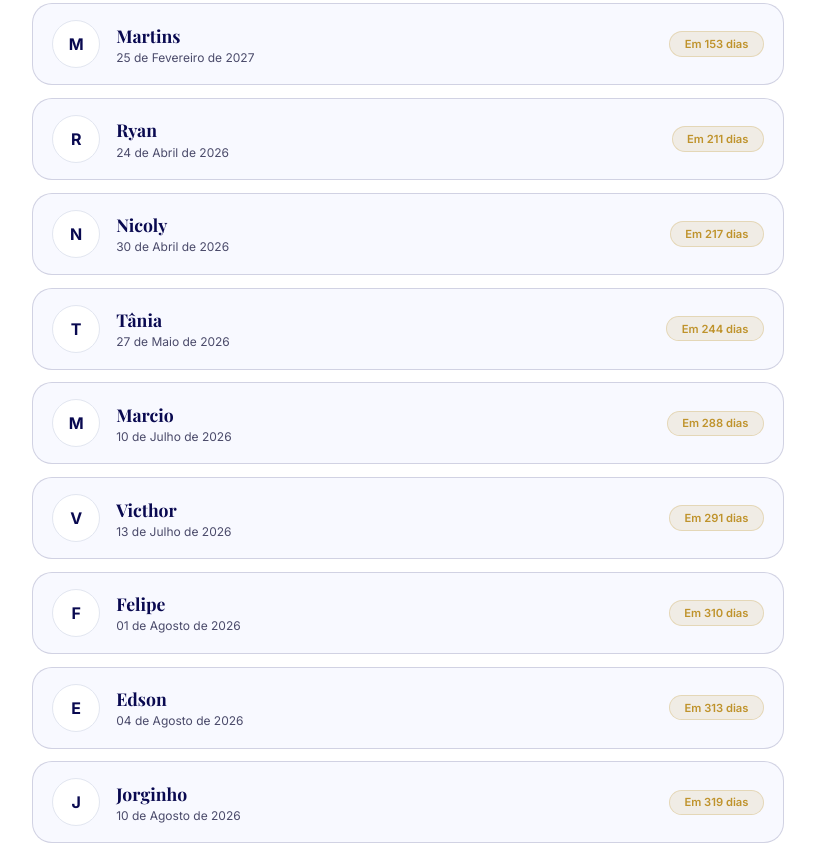
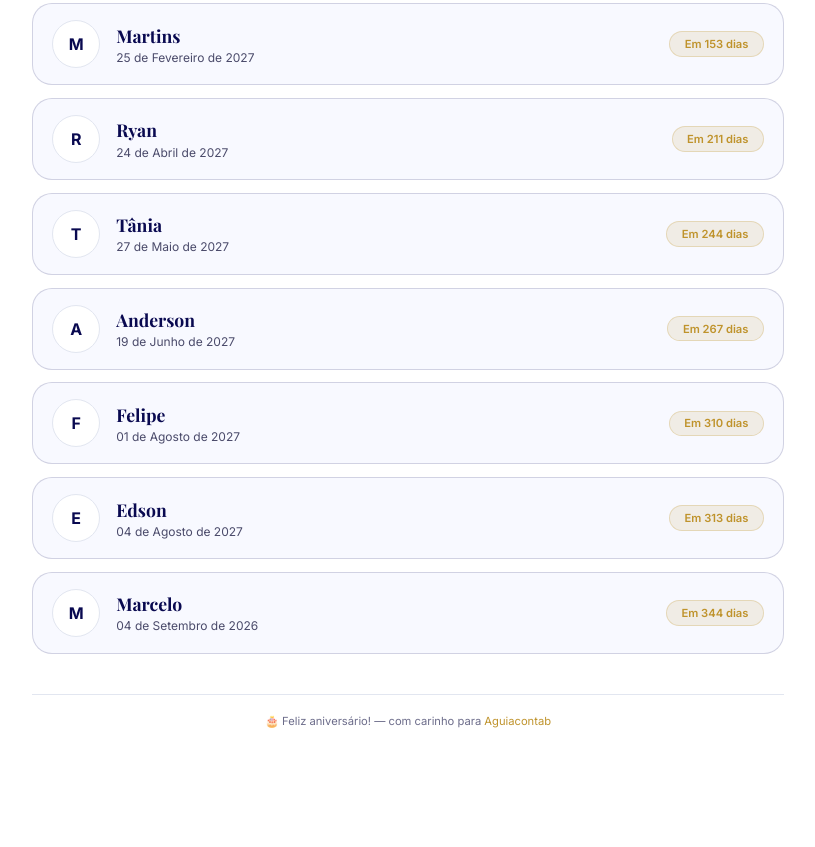
Before and after one commit to ChrysX6/LinksAguiaContab, a plain HTML site: page aniversario/aniversario.html in a window 1280 px wide. Shown: the part 1119-1966 px from the top of the page, without its empty margins (232-1047 px from the left). After the commit the page ends 1895 px from the top, so only its background shows below. Drawn offline with nearby package versions, Linux system fonts and the light colour scheme.

Commit message:
Fix HTML structure and update birthday list

```diff
--- a/aniversario/aniversario.html
+++ b/aniversario/aniversario.html
@@ -354,21 +354,18 @@
 
 <script>
     const people = [
+        { name: "Anderson",      date: "2027-06-19" },
         { name: "Ananda",        date: "2027-02-15" },
         { name: "Chrystian",     date: "2026-11-25" },
-        { name: "Edson",         date: "2026-08-04" },
-        { name: "Felipe",        date: "2026-08-01" },
+        { name: "Edson",         date: "2027-08-04" },
+        { name: "Felipe",        date: "2027-08-01" },
         { name: "Jéssica",       date: "2026-12-20" },
-        { name: "Jorginho",      date: "2026-08-10" },
         { name: "Lucas",         date: "2026-11-02" },
         { name: "Marcelo",       date: "2026-09-04" },
         { name: "Márcia Barreto",date: "2027-02-14" },
-        { name: "Marcio",        date: "2026-07-10" },
         { name: "Martins",       date: "2027-02-25" },
-        { name: "Nicoly",        date: "2026-04-30" },
-        { name: "Ryan",          date: "2026-04-24" },
-        { name: "Tânia",         date: "2026-05-27" },
-        { name: "Victhor",       date: "2026-07-13" },
+        { name: "Ryan",          date: "2027-04-24" },
+        { name: "Tânia",         date: "2027-05-27" },
         { name: "Andrea",        date: "2026-12-15" }
     ];
 
```
